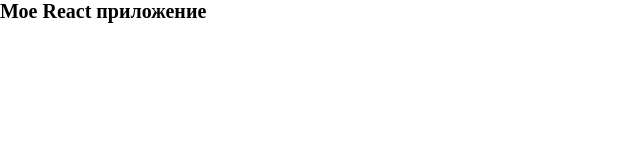
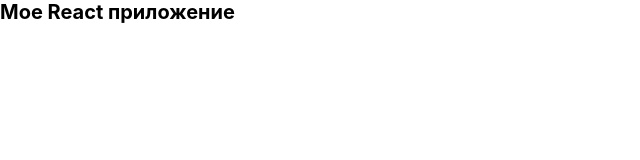
Before and after one commit to Leccon1/Creative-Landing, a React (Vite) app: page / in a window 1280 px wide. Shown: the top 160 px of the page, without its empty margins (0-640 px from the left). Built offline with nearby package versions, Linux system fonts and the light colour scheme.

Commit message:
style: base style is ready

```diff
--- a/src/style/base/_base.scss
+++ b/src/style/base/_base.scss
@@ -2,7 +2,18 @@
 @use '../helpers/' as *;
 
 html {
-	font-size: 62.5%; /* 1rem = 10px */
-	box-sizing: border-box;
-	scroll-behavior: smooth;
+  font-size: 62.5%; /* 1rem = 10px */
+  box-sizing: border-box;
+  scroll-behavior: smooth;
 }
+
+body {
+  width: 100%;
+  min-height: 100vh;
+  overflow-x: hidden;
+
+  background-color: var(--secondary-color);
+
+  font-family: $font-family-base;
+  font-weight: $font-weight-normal;
+}
```
